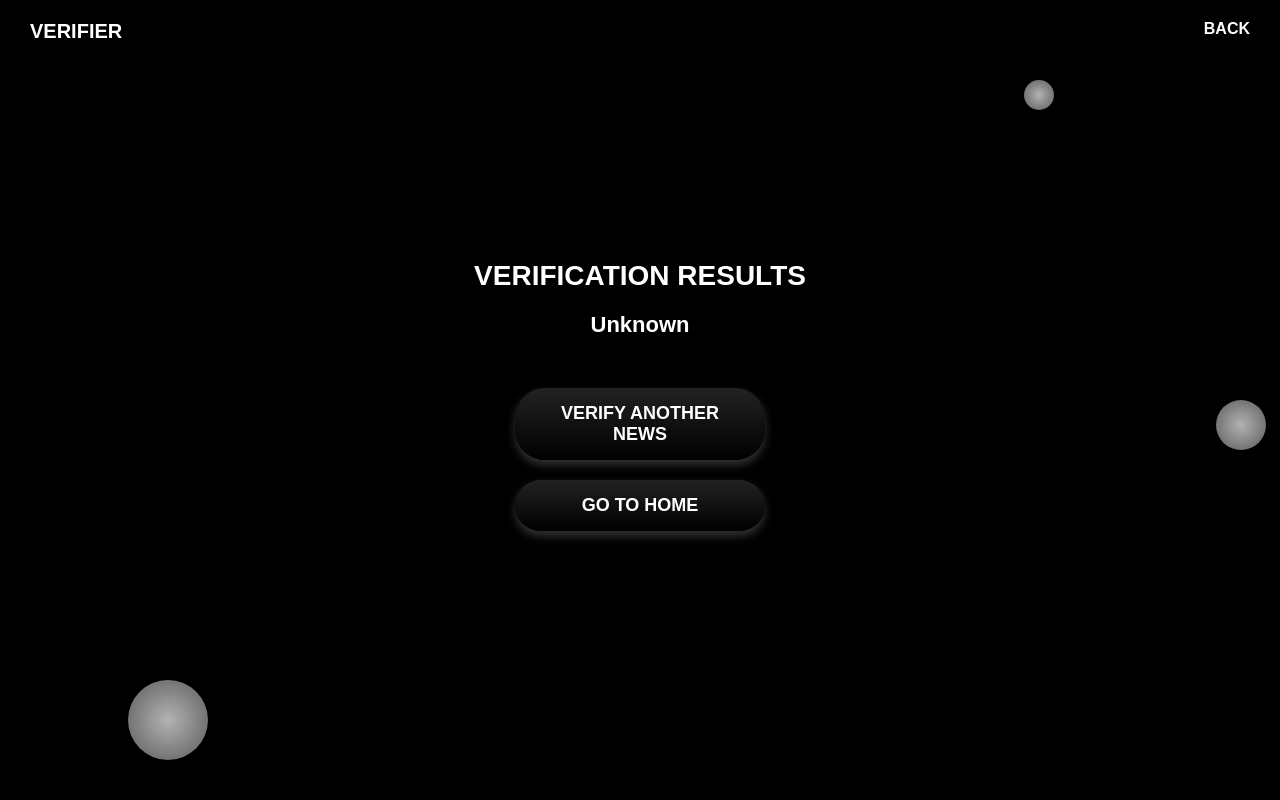
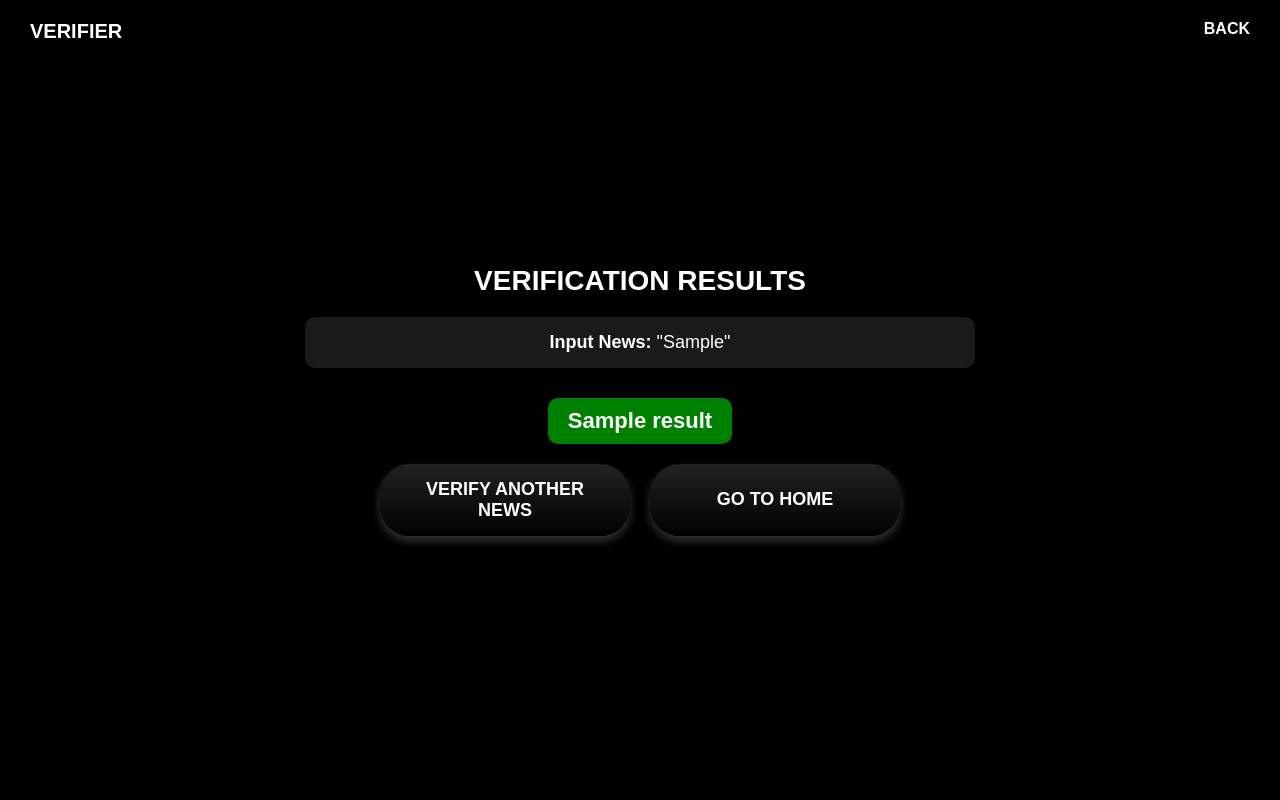
Before and after one commit to Nisharani26/fake_news_verifier, a Flask app: template Fake News Verifier/frontend/templates/result.html in a window 1280 px wide. Run offline with Flask 3, Linux system fonts and the light colour scheme; the template is opened without the code that fills it: most values are stand-ins (such as "Sample title", 1, 10 or a date in 2020); parts of the project's set-up code (start-up, migrations or seed data) failed here and were passed over.

Commit message:
Project Done!! :)

```diff
--- a/Fake News Verifier/app.py
+++ b/Fake News Verifier/app.py
@@ -3,11 +3,13 @@ import pickle
 from preprocessing.preprocess_tamil import preprocess_user_input as preprocess_tamil
 from preprocessing.preprocess_hindi import preprocess_user_input as preprocess_hindi
 from preprocessing.preprocess_english import preprocess_user_input as preprocess_english
-from flask import Flask ,render_template,request
+from flask import Flask ,render_template,request,session
 import string
 
 
-app=Flask(__name__)
+app=Flask(__name__,template_folder="frontend/templates")
+# Initialize session secret key
+app.secret_key = "fnv"
 
 # Define project directory
 project_dir = os.path.dirname(os.path.abspath(__file__))
@@ -23,13 +25,26 @@ def Home():
 def choose():
         return render_template('choose.html')
 
-@app.route('/paste')
+@app.route('/paste',methods=['GET', 'POST'])
 def paste():
+        if request.method == 'POST':
+            selected_language = request.form.get('language')
+            session['selected_language'] = selected_language  # Store the selected language
+            return render_template('paste.html')
         return render_template('paste.html')
 
-@app.route('/result')
-def result():
-        return render_template('result.html')
+@app.route('/verify', methods=['POST'])  # Accept only POST requests
+def verify():
+    user_input = request.form.get('user_input')  # Get text input
+    language = session.get('selected_language', 'english')  # Get stored language from session (default: English)
+
+    if not user_input:
+        return render_template('result.html', result="Error: No input provided", user_input="")
+
+    # Call the fake news detection function
+    prediction = verify_news(user_input, language)
+    print(prediction)
+    return render_template('result.html', result=prediction, user_input=user_input)
 
 
 # Load models and vectorizers
@@ -86,27 +101,27 @@ def verify_news(input_text, language):
     # Step 4: Return prediction result (Assuming 1 = Fake, 0 = Real)
     return "Fake News" if prediction[0] == 1 else "Real News"
 
-# Example user input from frontend
-user_input = "This is an example of fake news about global warming!"
-language = "english"  # This would be dynamically selected based on user input (e.g., from the frontend)
+# # Example user input from frontend
+# user_input = "This is an example of fake news about global warming!"
+# language = "english"  # This would be dynamically selected based on user input (e.g., from the frontend)
 
-# Call the verification function with the user input and selected language
-result = verify_news(user_input, language)
+# # Call the verification function with the user input and selected language
+# result = verify_news(user_input, language)
 
-# Output the result
-print(f"Original user input: {user_input}")
-print(f"Prediction result: {result}")
+# # Output the result
+# print(f"Original user input: {user_input}")
+# print(f"Prediction result: {result}")
 
-# Repeat the process for Hindi and Tamil (for debugging purposes)
-print("\nTesting Hindi input:")
-hindi_input = "यह जलवायु परिवर्तन के बारे में झूठी खबर है।"
-result_hindi = verify_news(hindi_input, "hindi")
-print(f"Prediction result for Hindi: {result_hindi}")
+# # Repeat the process for Hindi and Tamil (for debugging purposes)
+# print("\nTesting Hindi input:")
+# hindi_input = "यह जलवायु परिवर्तन के बारे में झूठी खबर है।"
+# result_hindi = verify_news(hindi_input, "hindi")
+# print(f"Prediction result for Hindi: {result_hindi}")
 
-print("\nTesting Tamil input:")
-tamil_input = "உலகின் மிகப்பெரிய எண்ணெய் கசிவானது!!!"
-result_tamil = verify_news(tamil_input, "tamil")
-print(f"Prediction result for Tamil: {result_tamil}")
+# print("\nTesting Tamil input:")
+# tamil_input = "உலகின் மிகப்பெரிய எண்ணெய் கசிவானது!!!"
+# result_tamil = verify_news(tamil_input, "tamil")
+# print(f"Prediction result for Tamil: {result_tamil}")
 
 
 if(__name__=='__main__'):
--- a/Fake News Verifier/frontend/templates/result.html
+++ b/Fake News Verifier/frontend/templates/result.html
@@ -46,25 +46,47 @@
             margin-bottom: 20px;
         }
 
+        .news-box {
+            background: rgba(255, 255, 255, 0.1);
+            padding: 15px;
+            border-radius: 10px;
+            width: 50%;
+            margin-bottom: 20px;
+            font-size: 18px;
+            word-wrap: break-word;
+        }
+
         .result {
             font-size: 22px;
             font-weight: bold;
-            margin-bottom: 10px;
+            margin-top: 10px;
+            padding: 10px 20px;
+            border-radius: 10px;
+            display: inline-block;
         }
 
-        .accuracy {
-            font-size: 18px;
-            color: lightgray;
-            margin-bottom: 30px;
+        .fake {
+            background-color: red;
+            color: white;
         }
 
-        /* Buttons */
+        .real {
+            background-color: green;
+            color: white;
+        }
+
+        /* Buttons in Horizontal Alignment */
+        .button-container {
+            display: flex;
+            gap: 20px;
+            margin-top: 20px;
+        }
+
         .button {
             background: linear-gradient(to bottom, #222, #000);
             border: none;
             color: white;
             padding: 15px 40px;
-            margin: 10px;
             font-size: 18px;
             font-weight: bold;
             border-radius: 30px;
@@ -80,50 +102,32 @@
             transform: scale(1.05);
         }
 
-        /* Floating Gradient Circles */
-        .circle {
-            position: absolute;
-            width: 50px;
-            height: 50px;
-            background: radial-gradient(white, gray);
-            border-radius: 50%;
-            opacity: 0.7;
-        }
-
-        .circle1 { top: 10%; left: 80%; width: 30px; height: 30px; }
-        .circle2 { top: 50%; left: 95%; }
-        .circle3 { bottom: 5%; left: 10%; width: 80px; height: 80px; }
-
     </style>
-    <script>
-        window.onload = function() {
-            let newsText = localStorage.getItem("newsContent");
-            let result = localStorage.getItem("newsResult");
-            let accuracy = localStorage.getItem("accuracy");
-            document.getElementById("newsResult").innerText = result || "Unknown";
-            document.getElementById("newsAccuracy").innerText = accuracy ? "Accuracy: " + accuracy : "";
-        };
-    </script>
 </head>
 <body>
 
     <!-- Header -->
     <div class="header">VERIFIER</div>
-    <a href="\" class="back">BACK</a>
+    <a href="/" class="back">BACK</a>
 
     <!-- Headings -->
     <div class="heading">VERIFICATION RESULTS</div>
-    <div class="result" id="newsResult">FAKE/REAL</div>
-    <div class="accuracy" id="newsAccuracy">Accuracy: </div>
 
-    <!-- Buttons -->
-    <button class="button" onclick="window.location.href='paste.html'">VERIFY ANOTHER NEWS</button>
-    <button class="button" onclick="window.location.href='index.html'">GO TO HOME</button>
+    <!-- User Input Display -->
+    <div class="news-box">
+        <strong>Input News:</strong> "{{ user_input }}"
+    </div>
 
-    <!-- Floating Gradient Circles -->
-    <div class="circle circle1"></div>
-    <div class="circle circle2"></div>
-    <div class="circle circle3"></div>
+    <!-- Result Display -->
+    <div class="result {% if result == 'Fake News' %}fake{% else %}real{% endif %}">
+        {{ result }}
+    </div>
+
+    <!-- Buttons Container -->
+    <div class="button-container">
+        <button class="button" onclick="window.location.href='/paste'">VERIFY ANOTHER NEWS</button>
+        <button class="button" onclick="window.location.href='/'">GO TO HOME</button>
+    </div>
 
 </body>
 </html>
```
Also changed, not shown: Fake News Verifier/frontend/templates/choose.html (+6 -6 lines), Fake News Verifier/frontend/templates/index.html (+5 -5 lines), Fake News Verifier/frontend/templates/paste.html (+8 -6 lines).
